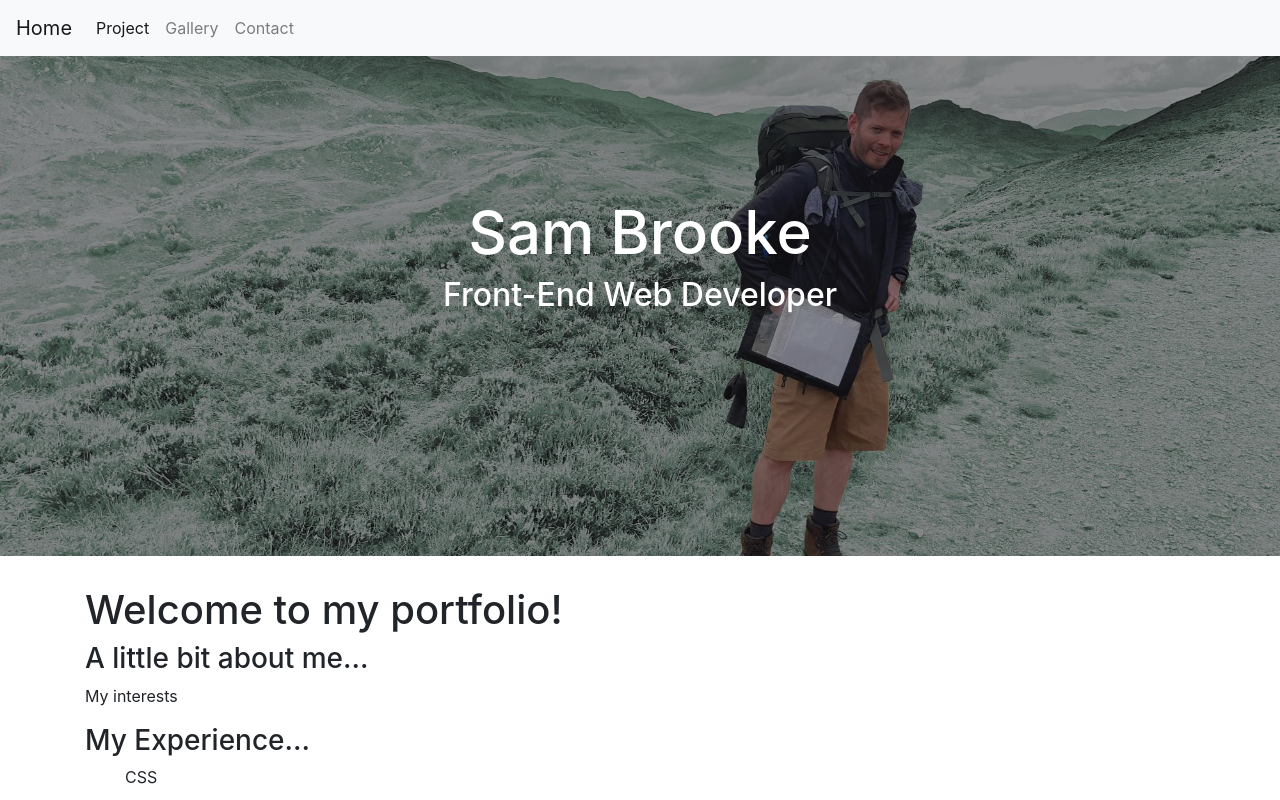
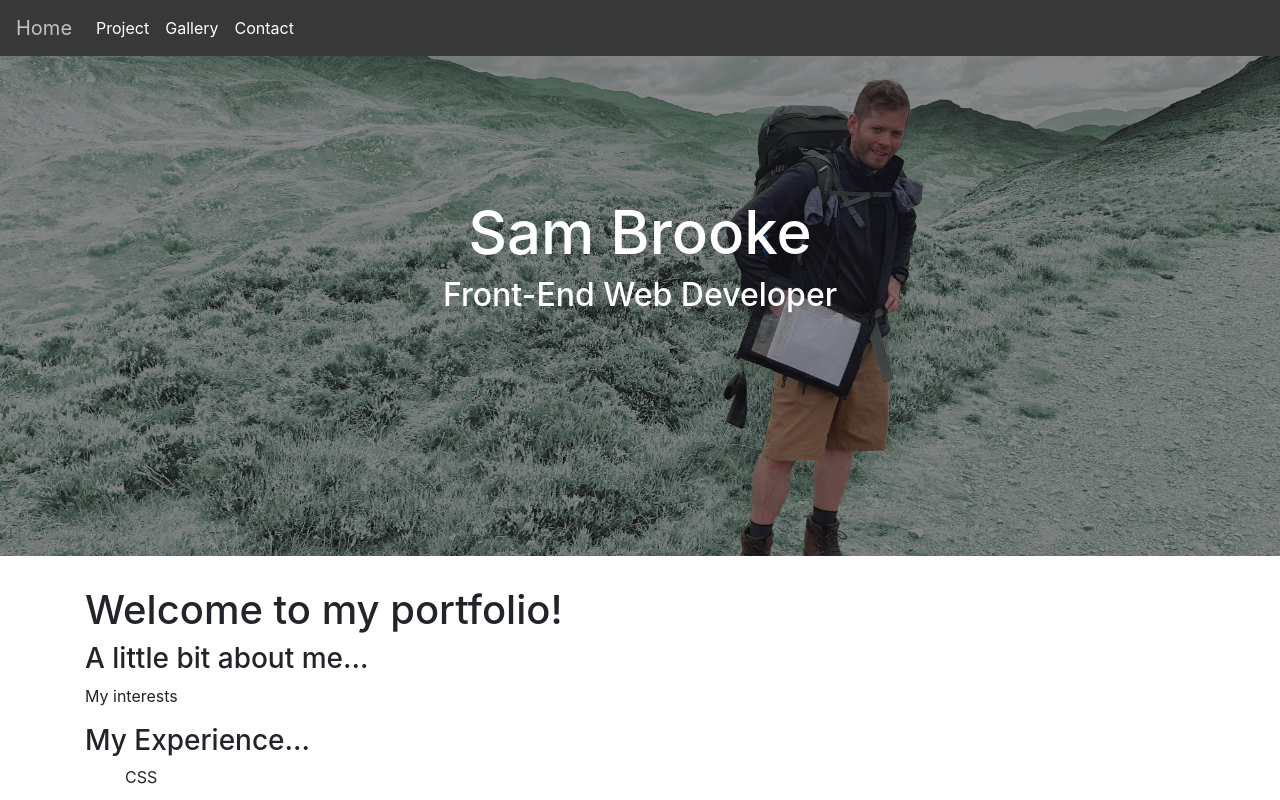
Before and after one commit to Sam010000101/react-portfolio, a React (Create React App) app: page / in a window 1280 px wide. Shown: the top 800 px of the page. Built offline with nearby package versions, Linux system fonts and the light colour scheme.

Commit message:
Inclusion of to=/project & removal of bg-light from navbar class, also addition of styles in style.css

```diff
--- a/src/components/Navbar/index.js
+++ b/src/components/Navbar/index.js
@@ -5,7 +5,7 @@ import './style.css';
 // Depending on the current path, this component sets the "active" class on the appropriate navigation link item
 function Navbar() {
   return (
-    <nav className="navbar navbar-expand-lg navbar-light bg-light">
+    <nav className="navbar navbar-expand-lg navbar-light">
       <Link className="navbar-brand" to="/">
         Home
       </Link>
@@ -13,7 +13,7 @@ function Navbar() {
         <ul className="navbar-nav">
           <li className="nav-item">
             <NavLink
-              to="/"
+              to="/project"
               end
               className={({ isActive }) =>
                 isActive ? 'nav-link active' : 'nav-link'
@@ -24,7 +24,7 @@ function Navbar() {
           </li>
           <li className="nav-item">
             <NavLink
-              to="/discover"
+              to="/gallery"
               className={({ isActive }) =>
                 isActive ? 'nav-link active' : 'nav-link'
               }
@@ -34,7 +34,7 @@ function Navbar() {
           </li>
           <li className="nav-item">
             <NavLink
-              to="/search"
+              to="/contact"
               className={({ isActive }) =>
                 isActive ? 'nav-link active' : 'nav-link'
               }
--- a/src/components/Navbar/style.css
+++ b/src/components/Navbar/style.css
@@ -0,0 +1,28 @@
+/* nav.navbar.navbar-default {
+  margin-bottom: 0;
+  background: rgba(7, 7, 7, 0.8);
+} */
+
+.navbar {
+    margin-bottom: 0;
+    background: rgba(7, 7, 7, 0.8);
+  }
+
+  .navbar-brand {
+    color: rgba(208, 208, 208, 0.9) !important;
+  }
+
+  .navbar-brand:hover {
+    color: #39FF80 !important;
+  }
+
+  .nav-link {
+    color: white !important;
+  }
+  .nav-link:hover {
+    color: #39FF80 !important;
+  }
+
+  .nav-link:focus {
+    color: #39FF80 !important;
+  }
```
